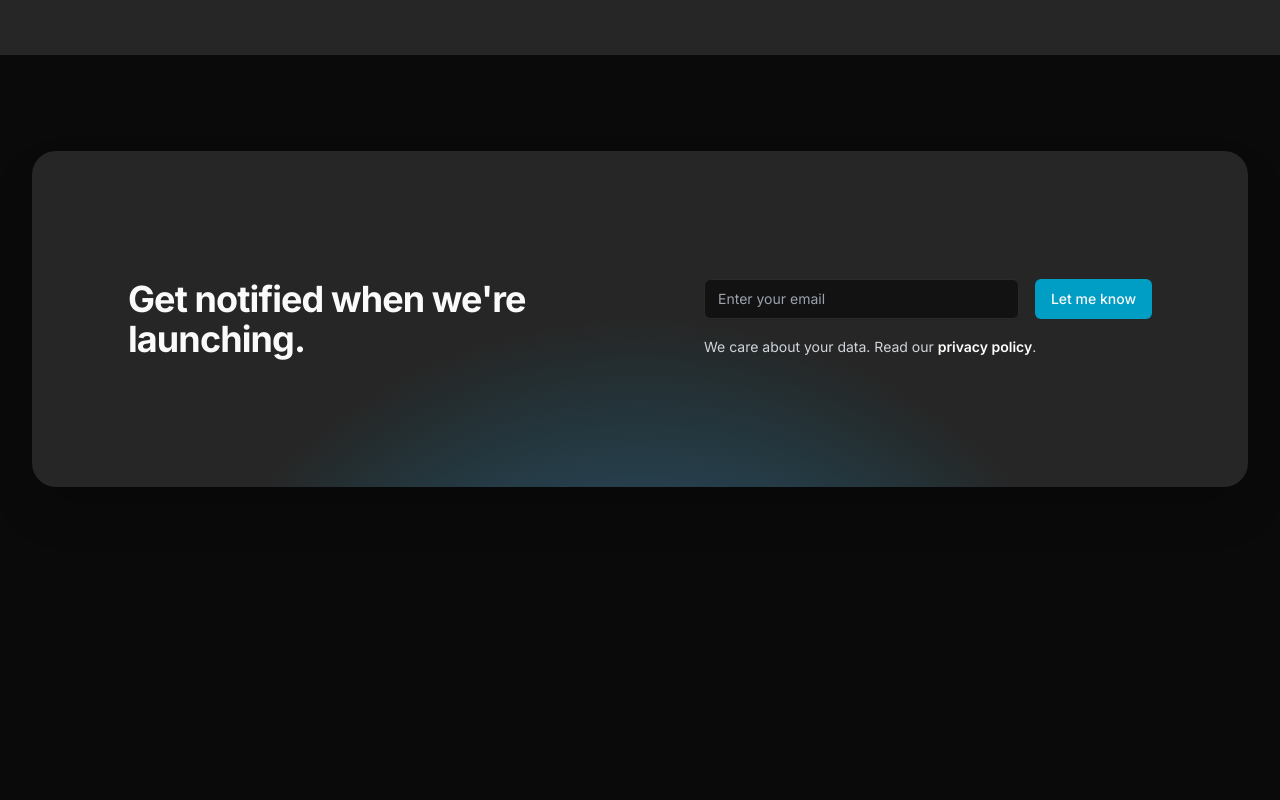
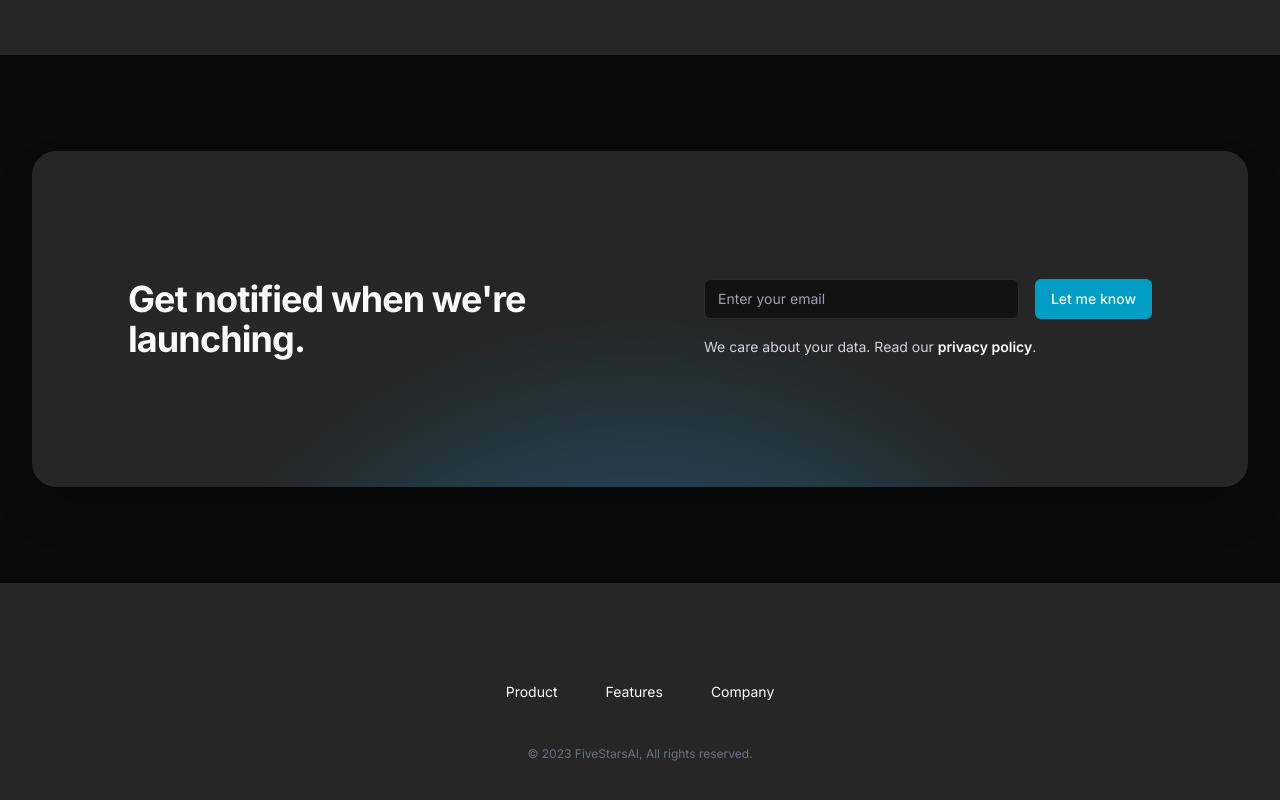
Before and after one commit to AustonianAI/fivestarsai, a Next.js app: page / in a window 1280 px wide. Shown: the part 1493-2293 px from the top of the page. Before the commit the page ends 2076 px from the top, so only its background shows below. Built offline with nearby package versions, Linux system fonts and the light colour scheme.

Commit message:
core site layout complete

```diff
--- a/app/(routes)/layout.tsx
+++ b/app/(routes)/layout.tsx
@@ -1,3 +1,4 @@
+import Footer from "@/components/footer"
 import Navbar from "@/components/navbar"
 
 const HomeLayout = ({ children }: { children: React.ReactNode }) => {
@@ -5,6 +6,7 @@ const HomeLayout = ({ children }: { children: React.ReactNode }) => {
     <div>
       <Navbar />
       {children}
+      <Footer />
     </div>
   )
 }
--- a/app/(routes)/page.tsx
+++ b/app/(routes)/page.tsx
@@ -1,5 +1,6 @@
 import { Button } from "@/components/ui/button"
 import Features from "@/components/features"
+import Footer from "@/components/footer"
 import Hero from "@/components/hero"
 import Notification from "@/components/notification"
 
--- /dev/null
+++ b/components/footer.tsx
@@ -0,0 +1,34 @@
+"use client"
+
+import Link from "next/link"
+
+import { NAV_ROUTES } from "./navbar"
+
+const Footer = () => {
+  return (
+    <footer className="bg-secondary">
+      <div className="mx-auto max-w-7xl overflow-hidden px-6 py-20 sm:py-24 lg:px-8">
+        <nav
+          className="-mb-6 columns-2 sm:flex sm:justify-center sm:space-x-12"
+          aria-label="Footer"
+        >
+          {NAV_ROUTES.map((item) => (
+            <div className="pb-6" key={item.name}>
+              <Link
+                href={item.href}
+                className="text-sm leading-6 text-foreground hover:text-accent"
+              >
+                {item.name}
+              </Link>
+            </div>
+          ))}
+        </nav>
+        <p className="mt-10 text-center text-xs leading-5 text-gray-500">
+          &copy; 2023 FiveStarsAI, All rights reserved.
+        </p>
+      </div>
+    </footer>
+  )
+}
+
+export default Footer
```
